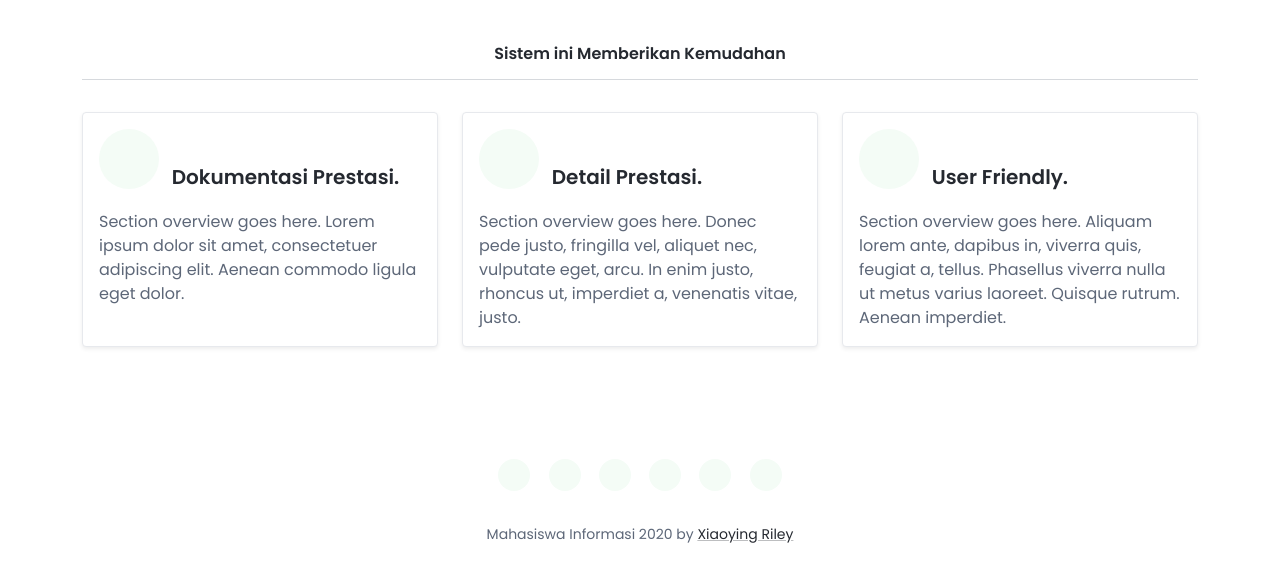
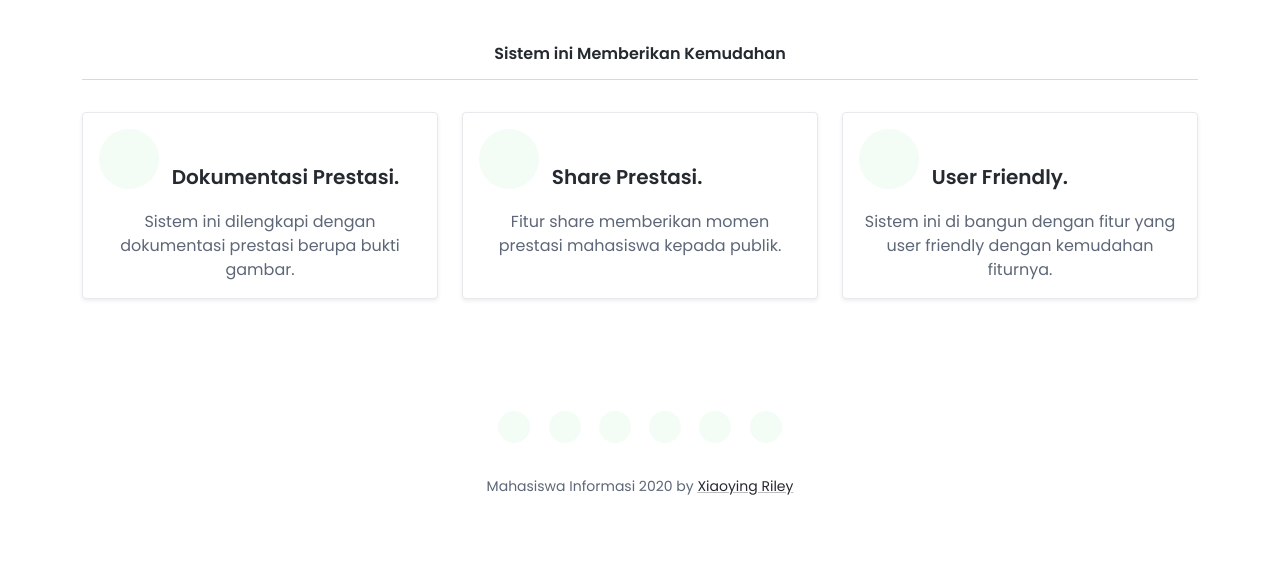
Before and after one commit to adosetiawan/sistem-prestasi, a PHP site: page / in a window 1280 px wide. Shown: the part 312-882 px from the top of the page. After the commit the page ends 807 px from the top, so only its background shows below. Run offline with PHP 8.4, Linux system fonts and the light colour scheme; style sheets or scripts are compiled from the project's sources; some libraries are stand-ins or nearby versions.

Commit message:
tambah share

```diff
--- a/index.php
+++ b/index.php
@@ -83,8 +83,8 @@
                                     <!--//card-icon-holder-->
                                     <span class="card-title-text">Dokumentasi Prestasi.</span>
                                 </h5>
-                                <div class="card-text">
-                                    Section overview goes here. Lorem ipsum dolor sit amet, consectetuer adipiscing elit. Aenean commodo ligula eget dolor.
+                                <div class="card-text text-center">
+                                    Sistem ini dilengkapi dengan dokumentasi prestasi berupa bukti gambar.
                                 </div>
                                 <a class="card-link-mask" href="docs-page.html#section-1"></a>
                             </div>
@@ -101,10 +101,10 @@
                                         <i class="fas fa-arrow-down"></i>
                                     </span>
                                     <!--//card-icon-holder-->
-                                    <span class="card-title-text">Detail Prestasi.</span>
+                                    <span class="card-title-text">Share Prestasi.</span>
                                 </h5>
-                                <div class="card-text">
-                                    Section overview goes here. Donec pede justo, fringilla vel, aliquet nec, vulputate eget, arcu. In enim justo, rhoncus ut, imperdiet a, venenatis vitae, justo.
+                                <div class="card-text text-center">
+                                    Fitur share memberikan momen prestasi mahasiswa kepada publik.
                                 </div>
                                 <a class="card-link-mask" href="docs-page.html#section-2"></a>
                             </div>
@@ -123,8 +123,8 @@
                                     <!--//card-icon-holder-->
                                     <span class="card-title-text">User Friendly.</span>
                                 </h5>
-                                <div class="card-text">
-                                    Section overview goes here. Aliquam lorem ante, dapibus in, viverra quis, feugiat a, tellus. Phasellus viverra nulla ut metus varius laoreet. Quisque rutrum. Aenean imperdiet.
+                                <div class="card-text text-center">
+                                    Sistem ini di bangun dengan fitur yang user friendly dengan kemudahan fiturnya.
                                 </div>
                                 <a class="card-link-mask" href="docs-page.html#section-3"></a>
                             </div>
```
Also changed, not shown: detail.php (+23 -10 lines).
